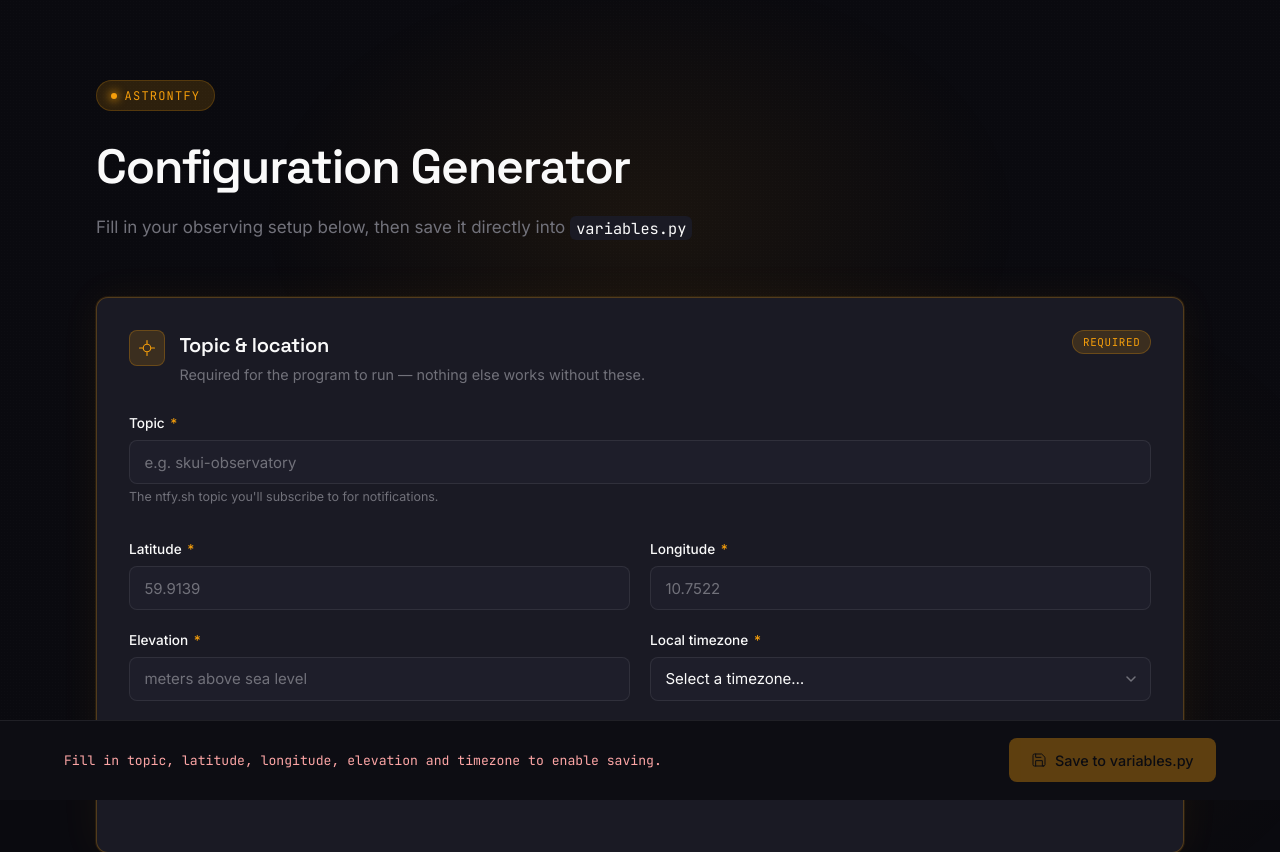
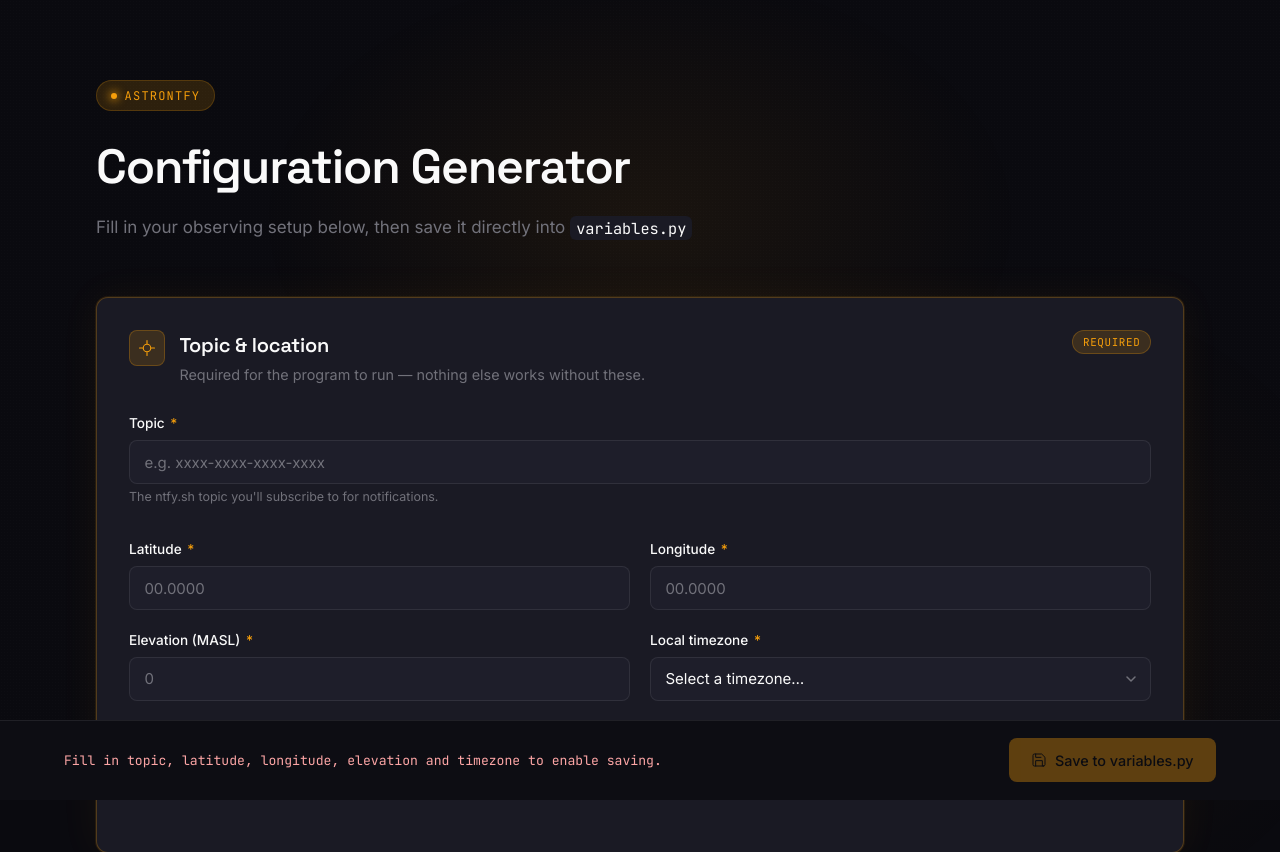
Before and after one commit to Jonas64/AstroNTFY, a Flask app: page / in a window 1280 px wide. Shown: the top 852 px of the page. Run offline with Flask 3, Linux system fonts and the light colour scheme.

Commit message:
Change server name and placeholders
Changed placeholders for a few input fields as well as changing the server name to be more readable.

```diff
--- a/app.py
+++ b/app.py
@@ -175,4 +175,5 @@ def download_sky_survey():
 
 if __name__ == "__main__":
     # threaded=True so the sky-survey download (which can take a while) doesn't block the rest of the app.
+    app.config["SERVER_NAME"] = "astrontfy.localhost:5050"
     app.run(host="127.0.0.1", port=5050, debug=False, threaded=True)
--- a/templates/index.html
+++ b/templates/index.html
@@ -603,23 +603,23 @@
     <div class="field-grid">
       <div class="field span-2">
         <label for="topic">Topic <span class="req-star">*</span></label>
-        <input type="text" id="topic" placeholder="e.g. skui-observatory">
+        <input type="text" id="topic" placeholder="e.g. xxxx-xxxx-xxxx-xxxx">
         <p class="field-hint">The ntfy.sh topic you'll subscribe to for notifications.</p>
       </div>
 
       <div class="field">
         <label for="latitude">Latitude <span class="req-star">*</span></label>
-        <input type="number" step="any" id="latitude" placeholder="59.9139">
+        <input type="number" step="any" id="latitude" placeholder="00.0000">
       </div>
 
       <div class="field">
         <label for="longitude">Longitude <span class="req-star">*</span></label>
-        <input type="number" step="any" id="longitude" placeholder="10.7522">
+        <input type="number" step="any" id="longitude" placeholder="00.0000">
       </div>
 
       <div class="field">
-        <label for="elevation">Elevation <span class="req-star">*</span></label>
-        <input type="number" step="any" id="elevation" placeholder="meters above sea level">
+        <label for="elevation">Elevation (MASL) <span class="req-star">*</span></label>
+        <input type="number" step="any" id="elevation" placeholder="0">
       </div>
 
       <div class="field">
@@ -729,16 +729,16 @@
       <div class="field-grid" style="margin-bottom: 1.75rem;">
         <div class="field">
           <label for="focal-length">Focal length (mm)</label>
-          <input type="number" step="1" id="focal-length" value="750">
+          <input type="number" step="1" id="focal-length" placeholder="750">
         </div>
         <div class="field"></div>
         <div class="field">
           <label for="sensor-w">Sensor width (mm)</label>
-          <input type="number" step="0.01" id="sensor-w" value="19.1">
+          <input type="number" step="0.01" id="sensor-w" placeholder="19.1">
         </div>
         <div class="field">
           <label for="sensor-h">Sensor height (mm)</label>
-          <input type="number" step="0.01" id="sensor-h" value="13">
+          <input type="number" step="0.01" id="sensor-h" placeholder="13">
         </div>
         <div class="field span-2">
           <div class="switch-label">
@@ -766,12 +766,12 @@
       <div class="field-grid">
         <div class="field">
           <label for="bortle">Bortle scale</label>
-          <input type="number" step="1" min="1" max="9" id="bortle" value="7">
+          <input type="number" step="1" min="1" max="9" id="bortle" placeholder="8">
           <p class="field-hint">1 (excellent dark sky) to 9 (inner city).</p>
         </div>
         <div class="field">
           <label for="sqm">SQM</label>
-          <input type="number" step="0.01" id="sqm" value="18.59">
+          <input type="number" step="0.01" id="sqm" placeholder="18.2">
           <p class="field-hint">Sky Quality Meter reading, mag/arcsec².</p>
         </div>
       </div>
```
Also changed, not shown: README.md.
